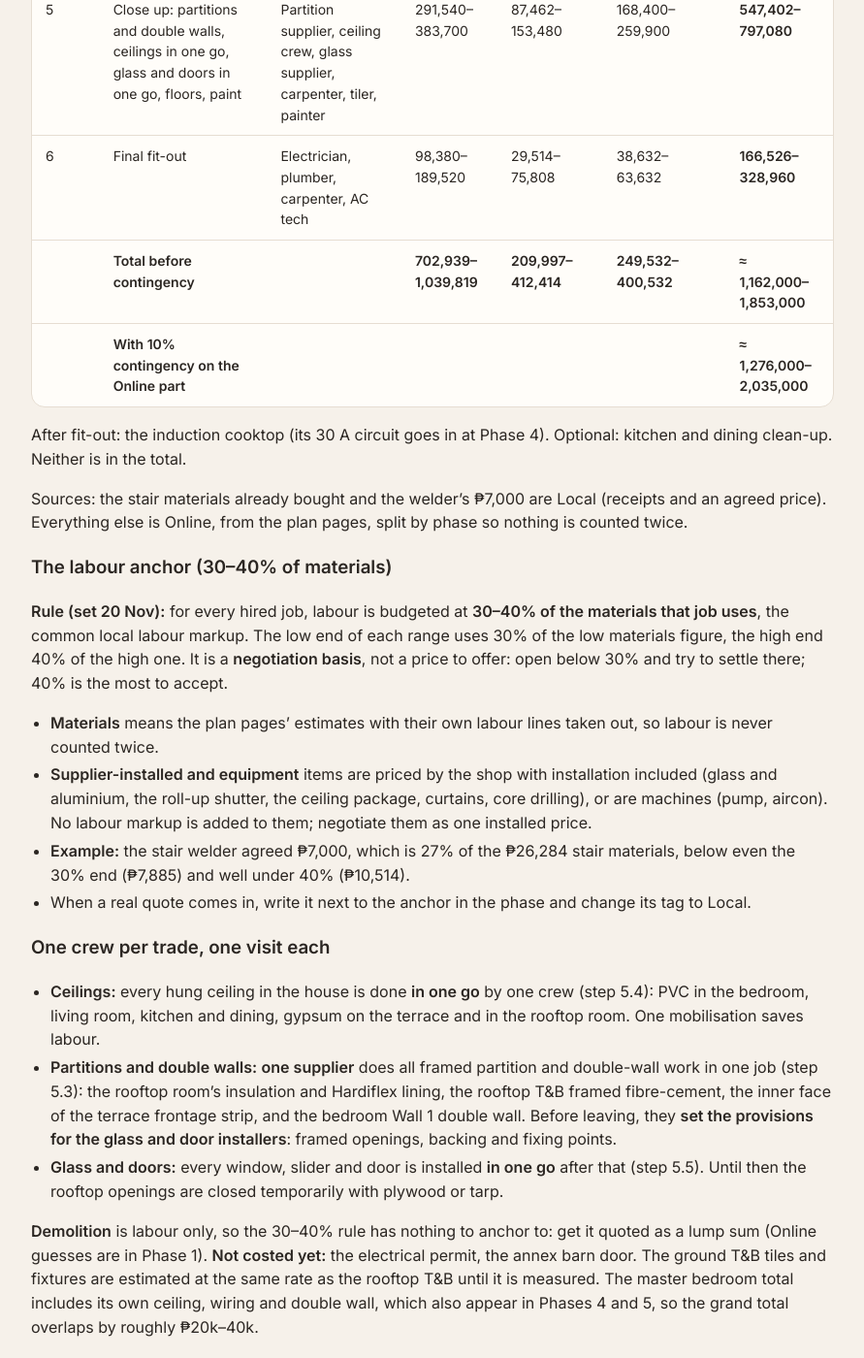
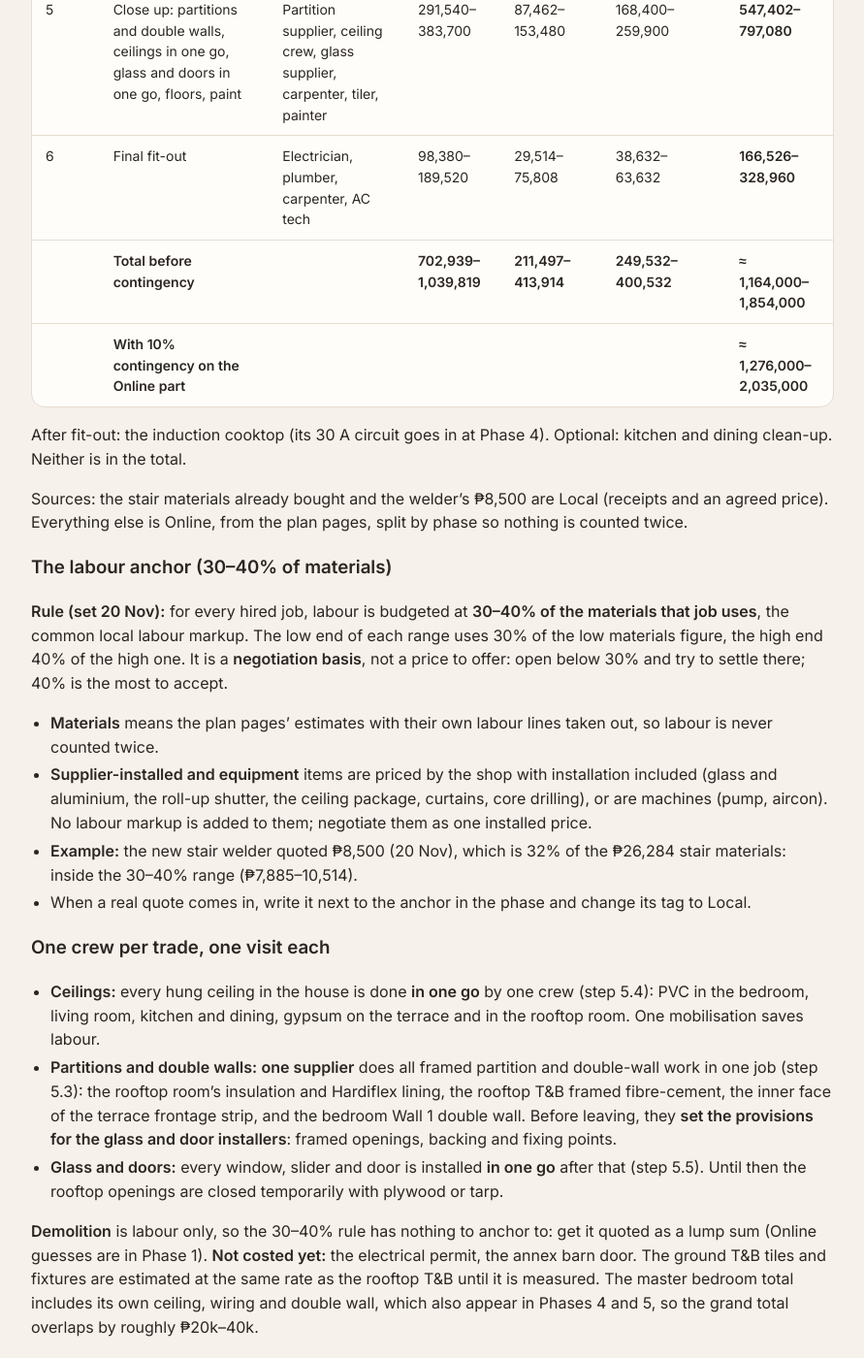
Before and after one commit to tatayotter/navarro-house, a Jekyll site: the page built from house/build-sequence.md, in a window 1280 px wide and 1400 px high, scrolled down 1442 px. Shown: the whole window at 97% size, without its empty margins (194-1085 px from the left). Built offline with Jekyll 4.4.1, drawn with Linux system fonts in a browser that asks for light colours; some of the changed text lies outside the part shown.

Commit message:
Stair: new welder, labour 8,500 (projected 34,784)
Co-Authored-By: Claude Opus 5.5 <noreply@anthropic.com>
Claude-Session: https://claude.ai/code/session_01RUWgCQ9GXMBVgpb2oxa7jX

```diff
--- a/house/build-sequence.md
+++ b/house/build-sequence.md
@@ -25,18 +25,18 @@ summary: The order of the whole renovation, from the steel stair to the last fix
 
 | Phase | What | Main trades | Materials (₱) | Labour anchor 30–40% (₱) | Supplier-installed, equipment, demolition (₱) | Phase budget (₱) |
 |---|---|---|---|---|---|---|
-| 1 | Demolition contract, then the steel stair | Demolition crew, welder | 34,784–45,284 | 9,550–14,600 (welder 7,000 agreed) | 20,000–41,000 | **64,334–100,884** |
+| 1 | Demolition contract, then the steel stair | Demolition crew, welder | 34,784–45,284 | 11,050–16,100 (welder 8,500 agreed) | 20,000–41,000 | **65,834–102,384** |
 | 2 | Weatherproof the rooftop room, re-roof the terrace, clad the terrace frontage | Mason, steel fabricator | 71,700–112,870 | 21,510–45,148 | 3,000–5,000 | **96,210–163,018** |
 | 3 | New CHB walls (terrace side walls, car bay partition), front gate | Mason, welder, shutter shop | 36,570–51,670 | 10,971–20,668 | 17,000–27,000 | **64,541–99,338** |
 | 4 | Plumbing and electrical rough-in, ground floor included | Plumber, electrician | 169,965–256,775 | 50,990–102,710 | 2,500–4,000 | **223,455–363,485** |
 | 5 | Close up: partitions and double walls, ceilings in one go, glass and doors in one go, floors, paint | Partition supplier, ceiling crew, glass supplier, carpenter, tiler, painter | 291,540–383,700 | 87,462–153,480 | 168,400–259,900 | **547,402–797,080** |
 | 6 | Final fit-out | Electrician, plumber, carpenter, AC tech | 98,380–189,520 | 29,514–75,808 | 38,632–63,632 | **166,526–328,960** |
-| | **Total before contingency** | | **702,939–1,039,819** | **209,997–412,414** | **249,532–400,532** | **≈ 1,162,000–1,853,000** |
+| | **Total before contingency** | | **702,939–1,039,819** | **211,497–413,914** | **249,532–400,532** | **≈ 1,164,000–1,854,000** |
 | | **With 10% contingency on the Online part** | | | | | **≈ 1,276,000–2,035,000** |
 
 After fit-out: the induction cooktop (its 30 A circuit goes in at Phase 4). Optional: kitchen and dining clean-up. Neither is in the total.
 
-Sources: the stair materials already bought and the welder's ₱7,000 are Local (receipts and an agreed price). Everything else is Online, from the plan pages, split by phase so nothing is counted twice.
+Sources: the stair materials already bought and the welder's ₱8,500 are Local (receipts and an agreed price). Everything else is Online, from the plan pages, split by phase so nothing is counted twice.
 
 ### The labour anchor (30–40% of materials)
 
@@ -44,7 +44,7 @@ Sources: the stair materials already bought and the welder's ₱7,000 are Local
 
 - **Materials** means the plan pages' estimates with their own labour lines taken out, so labour is never counted twice.
 - **Supplier-installed and equipment** items are priced by the shop with installation included (glass and aluminium, the roll-up shutter, the ceiling package, curtains, core drilling), or are machines (pump, aircon). No labour markup is added to them; negotiate them as one installed price.
-- **Example:** the stair welder agreed ₱7,000, which is 27% of the ₱26,284 stair materials, below even the 30% end (₱7,885) and well under 40% (₱10,514).
+- **Example:** the new stair welder quoted ₱8,500 (20 Nov), which is 32% of the ₱26,284 stair materials: inside the 30–40% range (₱7,885–10,514).
 - When a real quote comes in, write it next to the anchor in the phase and change its tag to Local.
 
 ### One crew per trade, one visit each
@@ -77,11 +77,11 @@ Do not start the step after a 🔒 gate until the check is done and written down
 
 🛒 **Buy lists:** [stair: still to buy](../stairs/stair-project-brief.html#costs) · [stair: original shopping list](../stairs/shopping-list-14nov.html) · [demolition contract materials](extra-materials.html#demolition-contract-materials-phase-1)
 
-**Cost:** phase budget **₱64,334–100,884** before contingency. **Every demolition price includes touch-up and finishing:** cut edges plastered and squared, rebar ends treated, debris hauled, ready for the next trade.
+**Cost:** phase budget **₱65,834–102,384** before contingency. **Every demolition price includes touch-up and finishing:** cut edges plastered and squared, rebar ends treated, debris hauled, ready for the next trade.
 
 | Part | Materials (₱) | Labour (₱) | Source |
 |---|---|---|---|
-| Steel stair: materials (₱18,589 spent, ₱7,695 still to buy) and welder | 26,284 | 7,000 agreed (anchor 7,885–10,514) | Local + Online |
+| Steel stair: materials (₱18,589 spent, ₱7,695 still to buy) and welder | 26,284 | 8,500 agreed (anchor 7,885–10,514) | Local + Online |
 | Demolition contract, labour only (lump sum, touch-up and finishing included): slab cut 5,000–12,000; rooftop door opening 2,000–4,000; terrace counter 3,000–6,000; terrace to living room wall 10,000–19,000 | — | 20,000–41,000 | Online |
 | Demolition contract, materials: terrace lintel (placeholder until the engineer sizes it), new slab edge (rebar, epoxy, form, mortar), plaster and patching for the touch-up of every cut | 8,500–19,000 | 2,550–7,600 (30–40%) | Online |
 
@@ -110,12 +110,12 @@ Do not start the step after a 🔒 gate until the check is done and written down
 | ⬜ | 1.2 | Get the demolition contract quoted as one lump sum, with the job list above, touch-up and finishing of every cut, debris haul and clean-up included | Rowil | Two quotes in; one crew chosen; price tagged Local. Open below the Online guess. |
 | ⬜ | 1.3 | Buy the last stair items: angle bar, ½″ and ⅜″ anchors, extra rods, flap disc; check the ceiling stains and the beam to column crack | Rowil | Everything on the stair "still to buy" list is on site except the paint and vinyl; leak cause known (or ruled out). |
 | ⬜ | 1.4 | **Demolition visit 1:** slab cut and new edge, rooftop door opening, terrace counter, prop and cast the terrace lintel, marked core holes | Demolition crew | Slab edge cut to the engineer's approved size and re-formed; door opening and counter done and their edges plastered and squared; floor patched where the counter stood; lintel cast with props in; debris hauled. |
-| ⬜ | 1.5 | Pay the welder's 30% (₱2,100) once visit 1 is cleaned up | Rowil | Stair room clear of debris, new slab edge finished; 30% paid; receipt kept. |
+| ⬜ | 1.5 | Pay the welder's 30% (₱2,550, if the new welder keeps the 30/70 split) once visit 1 is cleaned up | Rowil | Stair room clear of debris, new slab edge finished; 30% paid; receipt kept. |
 | ⬜ | 1.6 | Build the stair: stringers, treads, post, top tie at the top end of the opening, railing | Welder | All 12 treads in, left stringer bolted at 4 points, post under the right stringer, top tied to the slab edge; headroom over step 3 measured at about 200 cm. |
 | ⬜ | 1.7 | **Demolition visit 2** (can overlap with 1.6): open the terrace to living room wall under the cured lintel, plaster the edges, cover it | Demolition crew | Opening at the slider size with edges plastered, square and plumb (ready for the glass supplier to measure); props out only when the engineer says so; covered against rain. |
 | ⬜ | 1.8 | Upstairs guard rails on the open edges of the (now about 20 cm longer) opening, plus a temporary barrier | Welder | Nobody can fall into the opening from the rooftop side. |
 | ⬜ | 1.9 | Grind, prime, black enamel, vinyl treads; paint the new slab edge a bright colour | Welder, Rowil | Full paint coverage; vinyl on all 12 treads with contrasting nosing; headroom at step 3 written in the brief. |
-| ⬜ | 1.10 | Turnover checks, then pay the 70% (₱4,900) | Rowil, welder | Stress, noise, visual, measure (every riser 19.2 cm within about 6 mm) and safety checks all pass. Brief and site updated to "Done". |
+| ⬜ | 1.10 | Turnover checks, then pay the 70% (₱5,950) | Rowil, welder | Stress, noise, visual, measure (every riser 19.2 cm within about 6 mm) and safety checks all pass. Brief and site updated to "Done". |
 
 ## Phase 2: Weatherproof the rooftop
 
--- a/index.html
+++ b/index.html
@@ -194,7 +194,7 @@ footer a{color:var(--accent);font-weight:500}
   <div class="legend"><span><span class="src s-local" style="margin:0">Local</span> receipt or quote from a local shop or worker</span><span><span class="src s-online" style="margin:0">Online estimate</span> from online prices, not yet quoted locally</span></div>
   <div class="costs">
     <div class="cr"><div class="what">Steel stair: materials already bought<span class="src s-local">Local</span><small>Store receipt, 16 Nov, plus delivery</small></div><div class="amt">₱18,589</div></div>
-    <div class="cr"><div class="what">Steel stair: welder labour<span class="src s-local">Local</span><small>Agreed fixed price</small></div><div class="amt">₱7,000</div></div>
+    <div class="cr"><div class="what">Steel stair: welder labour<span class="src s-local">Local</span><small>New welder, fixed quote (20 Nov)</small></div><div class="amt">₱8,500</div></div>
     <div class="cr"><div class="what">Steel stair: architect's price for comparison<span class="src s-local">Local</span><small>Architect's quote (not used)</small></div><div class="amt">₱64,850</div></div>
     <div class="cr"><div class="what">Steel stair: items still to buy<span class="src s-online">Online estimate</span><small>Anchors, paint, vinyl treads, rods</small></div><div class="amt">≈ ₱7,695</div></div>
     <div class="cr"><div class="what">Front gate<span class="src s-online">Online estimate</span><small>Shutter, door and post. Needs a shutter quote.</small></div><div class="amt">₱40k–51k</div></div>
@@ -204,7 +204,7 @@ footer a{color:var(--accent);font-weight:500}
     <div class="cr"><div class="what">Ceilings (PVC + terrace gypsum)<span class="src s-online">Online estimate</span><small>With 10% buffer. Bedroom and living room ceilings are also inside their room totals.</small></div><div class="amt">₱69k–102k</div></div>
     <div class="cr"><div class="what">Plumbing and new septic tank<span class="src s-online">Online estimate</span><small>Materials ₱97k–149k plus labour; before fixtures and tiles</small></div><div class="amt">₱132k–213k</div></div>
   </div>
-  <p class="note">The stair total so far is ₱33,284 against a ₱35,000 budget. When a local quote comes in, its label changes to Local.</p>
+  <p class="note">The stair total so far is ₱34,784 against a ₱35,000 budget. When a local quote comes in, its label changes to Local.</p>
 </section>
 
 <section>
```
Also changed, not shown: stairs/stair-project-brief.md (+5 -4 lines), README.md.
